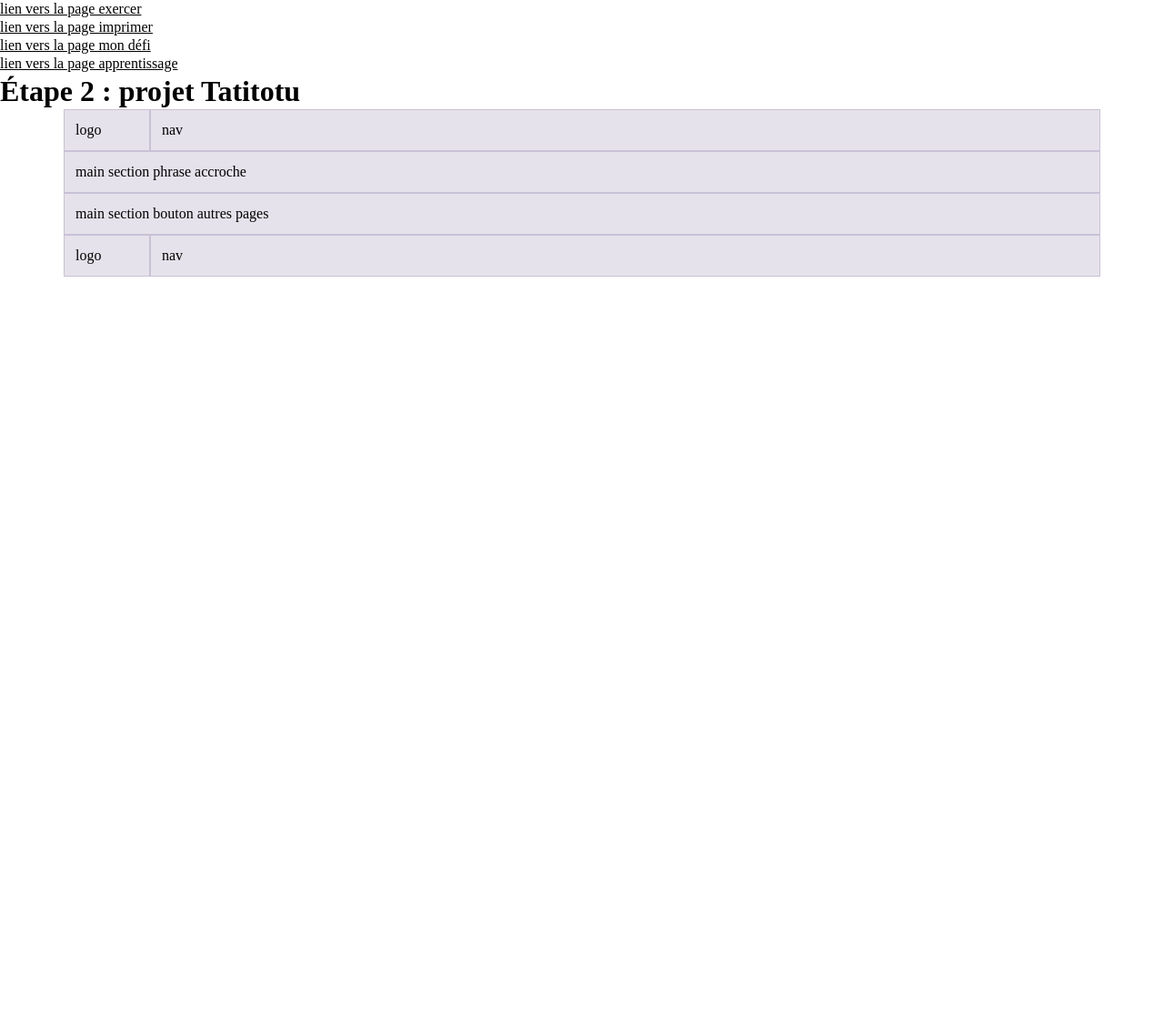
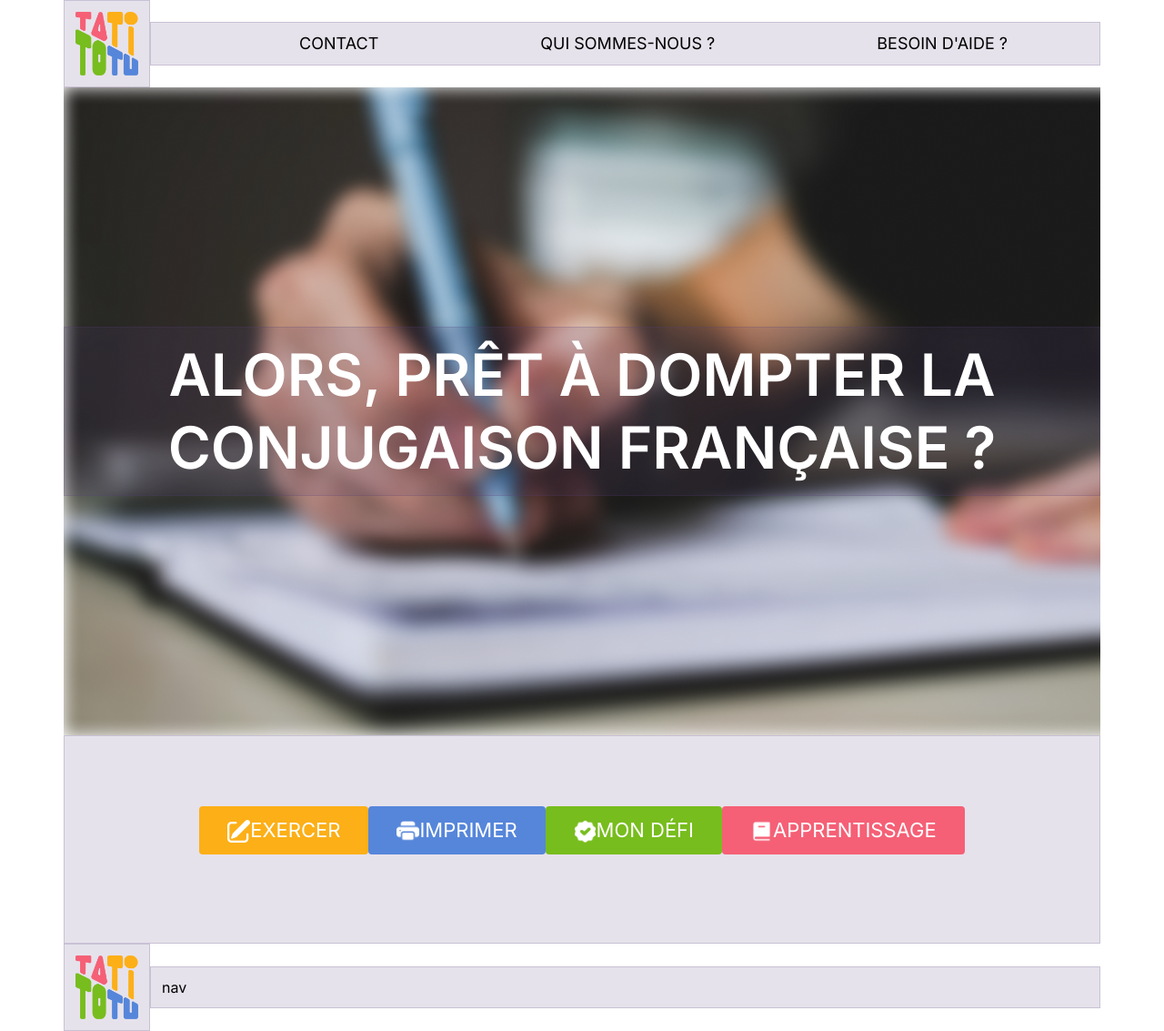
Before and after one commit to SerenaIta/tatitotu, a website built with Parcel: page src/index.html in a window 1280 px wide. Shown: the whole page at 91% size. Before the commit the page ends 800 px from the top, so only its background shows below. Built offline with nearby package versions, Linux system fonts and the light colour scheme.

Commit message:
11.03.2024

```diff
--- a/src/index.html
+++ b/src/index.html
@@ -5,32 +5,74 @@
     <title>eikon parcel starter</title>
     <meta name="viewport" content="width=device-width, initial-scale=1.0" />
     <link rel="stylesheet" href="scss/main.scss" />
+    <link rel="preconnect" href="https://fonts.googleapis.com" />
+    <link rel="preconnect" href="https://fonts.gstatic.com" crossorigin />
+    <link
+      href="https://fonts.googleapis.com/css2?family=Inter:wght@100..900&display=swap"
+      rel="stylesheet"
+    />
   </head>
   <body>
-    <a href="exercer-page.html">lien vers la page exercer</a><br />
-    <a href="imprimer-page.html">lien vers la page imprimer</a><br />
-    <a href="mondéfi-page.html">lien vers la page mon défi</a><br />
-    <a href="apprentissage-page.html">lien vers la page apprentissage</a>
-    <h1>Étape 2 : projet Tatitotu</h1>
     <div class="container">
       <div class="row">
-        <div class="col-1">logo</div>
-        <div class="col-11">nav</div>
+        <div class="col-1">
+          <h1><img src="img/logo_tatitotu.png" alt="" /></h1>
+        </div>
+        <div class="col-11">
+          <div class="nav">
+            <div><a href="mailto:christophe.roulet@edu-vd.ch">Contact</a></div>
+            <div><a href="index.html">Qui sommes-nous ?</a></div>
+            <div>Besoin d'aide ?</div>
+          </div>
+        </div>
+      </div>
+    </div>
+    <div class="container section-phrase-accroche">
+      <div class="row">
+        <div class="col-12">
+          <div><p>Alors, Prêt à dompter la conjugaison française ?</p></div>
+        </div>
       </div>
     </div>
     <div class="container">
       <div class="row">
-        <div class="col-12">main section phrase accroche</div>
+        <div class="col-12">
+          <div class="section-general-buttons">
+            <div class="home-button exercer-home-button">
+              <a href="exercer-page.html">
+                <img class="icons" src="img/icon-writing.png" alt="" />Exercer
+              </a>
+            </div>
+            <div class="home-button imprimer-home-button">
+              <a href="imprimer-page.html"
+                ><img
+                  class="icons"
+                  src="img/icon-print.png"
+                  alt=""
+                />Imprimer</a
+              >
+            </div>
+            <div class="home-button mondefi-home-button">
+              <a href="mondéfi-page.html"
+                ><img class="icons" src="img/icon-done.png" alt="" />Mon défi</a
+              >
+            </div>
+            <div class="home-button apprentissage-home-button">
+              <a href="apprentissage-page.html"
+                ><img
+                  class="icons"
+                  src="img/icon-book.png"
+                  alt=""
+                />Apprentissage</a
+              >
+            </div>
+          </div>
+        </div>
       </div>
     </div>
     <div class="container">
       <div class="row">
-        <div class="col-12">main section bouton autres pages</div>
-      </div>
-    </div>
-    <div class="container">
-      <div class="row">
-        <div class="col-1">logo</div>
+        <div class="col-1"><img src="img/logo_tatitotu.png" alt="" /></div>
         <div class="col-11">nav</div>
       </div>
     </div>
--- a/src/scss/_base.scss
+++ b/src/scss/_base.scss
@@ -42,3 +42,15 @@ video {
 /* ====================================
 // base rules
 // ==================================== */
+
+* {
+  font-family: "Inter", sans-serif;
+}
+
+a {
+  text-decoration: none;
+}
+
+body {
+  background-color: white;
+}
--- a/src/scss/main.scss
+++ b/src/scss/main.scss
@@ -1,6 +1,8 @@
 @import "base";
 @import "layout";
-@import "modules/example";
+@import "modules/header";
+@import "modules/section-phrase-accroche";
+@import "modules/section-general-buttons";
 
 @import "bootstrap/scss/bootstrap-grid";
 
@@ -15,3 +17,5 @@
   background-color: rgba(86, 61, 124, 0.15);
   border: 1px solid rgba(86, 61, 124, 0.2);
 }
+
+// _____________________________________________________
--- /dev/null
+++ b/src/scss/modules/_header.scss
@@ -0,0 +1,15 @@
+.nav {
+  display: flex;
+  justify-content: flex-end;
+  text-transform: uppercase;
+  font-size: 18px;
+}
+
+.nav div {
+  padding: 0 89px;
+}
+
+.row {
+  display: flex;
+  align-items: center;
+}
--- /dev/null
+++ b/src/scss/modules/_section-general-buttons.scss
@@ -0,0 +1,38 @@
+.section-general-buttons {
+  text-transform: uppercase;
+  display: flex;
+  justify-content: center;
+  align-content: center;
+  color: white;
+  font-size: 22px;
+  padding-top: 65px;
+  padding-bottom: 85px;
+}
+
+.icons {
+  max-width: 25px;
+}
+
+.home-button {
+  padding: 13px 31px;
+  border-radius: 4px;
+  display: flex;
+  align-items: center;
+  gap: 10px;
+}
+
+.exercer-home-button {
+  background-color: #fcaf17;
+}
+
+.imprimer-home-button {
+  background-color: #5686da;
+}
+
+.mondefi-home-button {
+  background-color: #77bd1d;
+}
+
+.apprentissage-home-button {
+  background-color: #f56076;
+}
--- /dev/null
+++ b/src/scss/modules/_section-phrase-accroche.scss
@@ -0,0 +1,17 @@
+.section-phrase-accroche {
+  background-image: url(/src/img/BG-image.png);
+  font-size: 64px;
+  font-weight: 600;
+  text-transform: uppercase;
+  height: 712px;
+  display: flex;
+  justify-content: center;
+}
+
+.section-phrase-accroche div {
+  display: flex;
+  justify-content: center;
+  align-content: center;
+  text-align: center;
+  color: white;
+}
```
Also changed, not shown: src/imprimer-page.html (+1 -1 lines), src/mondéfi-page.html (+1 -1 lines), src/img/icon-book.png (added), src/img/icon-done.png (added), src/img/icon-print.png (added), src/img/icon-writing.png (added), src/img/logo_tatitotu.png (added), src/scss/modules/_example.scss (deleted), 2 other files.
